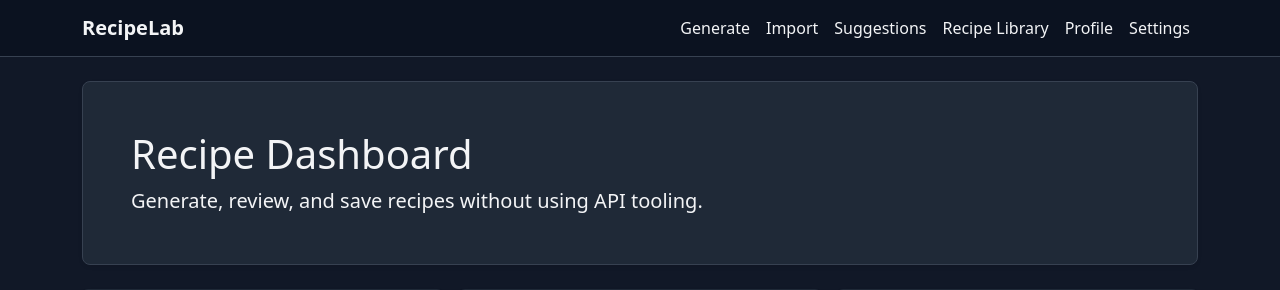
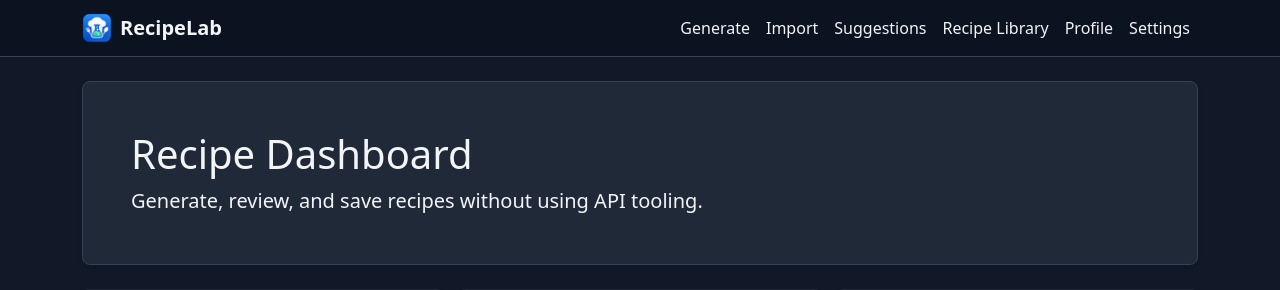
Before and after one commit to hutchybop/RecipeLab, a Flask app: page / in a window 1280 px wide. Shown: the top 290 px of the page. Run offline with Flask 3, Linux system fonts and the light colour scheme; data that the repository does not hold is empty; parts of the project's set-up code (start-up, migrations or seed data) failed here and were passed over.

Commit message:
update navbar and readme.md 20261010-1033

```diff
--- a/app/templates/base.html
+++ b/app/templates/base.html
@@ -22,7 +22,10 @@
   <body class="app-body">
     <nav class="navbar navbar-expand-lg app-navbar border-bottom mb-4">
       <div class="container">
-        <a class="navbar-brand fw-semibold" href="{{ url_for('web.index') }}">RecipeLab</a>
+        <a class="navbar-brand fw-semibold d-flex align-items-center gap-2" href="{{ url_for('web.index') }}">
+          <img src="{{ url_for('static', filename='favicon/favicon-32x32.png') }}" alt="RecipeLab icon" width="30" height="30" />
+          <span>RecipeLab</span>
+        </a>
         <div class="navbar-nav">
           <a class="nav-link" href="{{ url_for('web.generate_page') }}">Generate</a>
           <a class="nav-link" href="{{ url_for('web.import_recipe_page') }}">Import</a>
```
Also changed, not shown: README.md.
